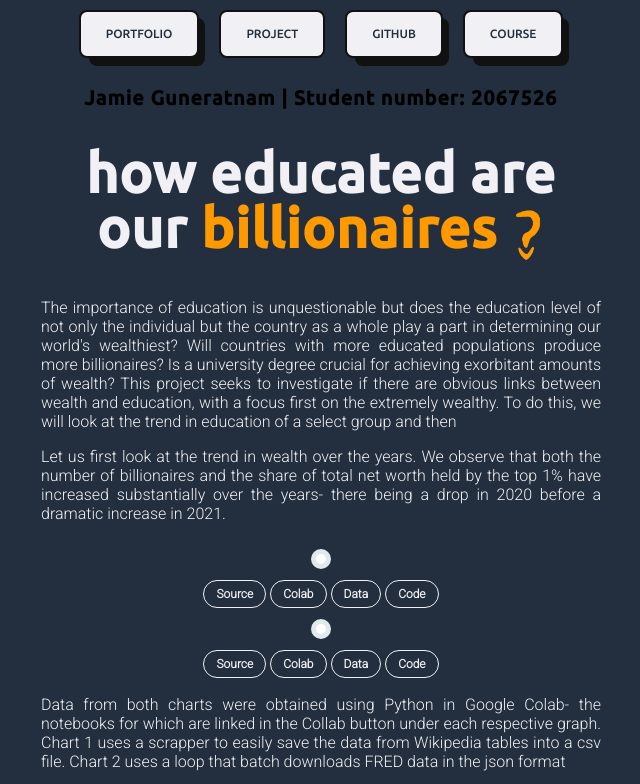
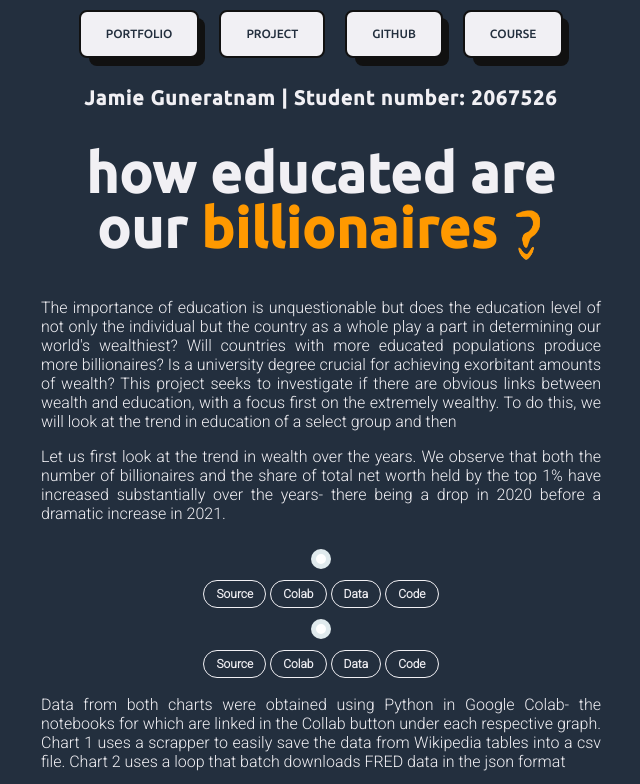
Before and after one commit to jamieprince/jamieprince.github.io, a plain HTML site: page project.html in a window 1280 px wide. Shown: the top 784 px of the page, without its empty margins (319-959 px from the left). Drawn offline with Linux system fonts and the light colour scheme; a script that the page names is missing; a web font is replaced by a local one.

Commit message:
Update project.css

```diff
--- a/project.css
+++ b/project.css
@@ -27,6 +27,7 @@ h3{
   text-align: center;
   line-height: 1;
   letter-spacing: 1px;
+  color:#F1F0F4
 }
 
 p{
```
